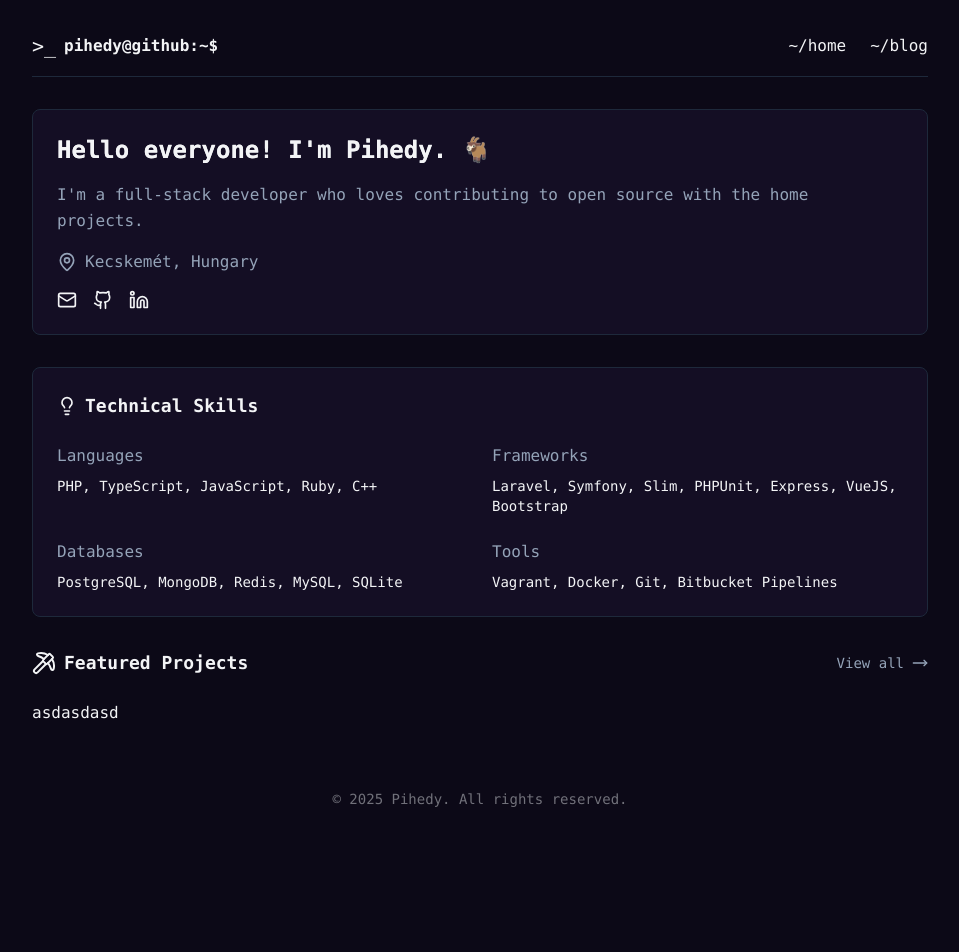
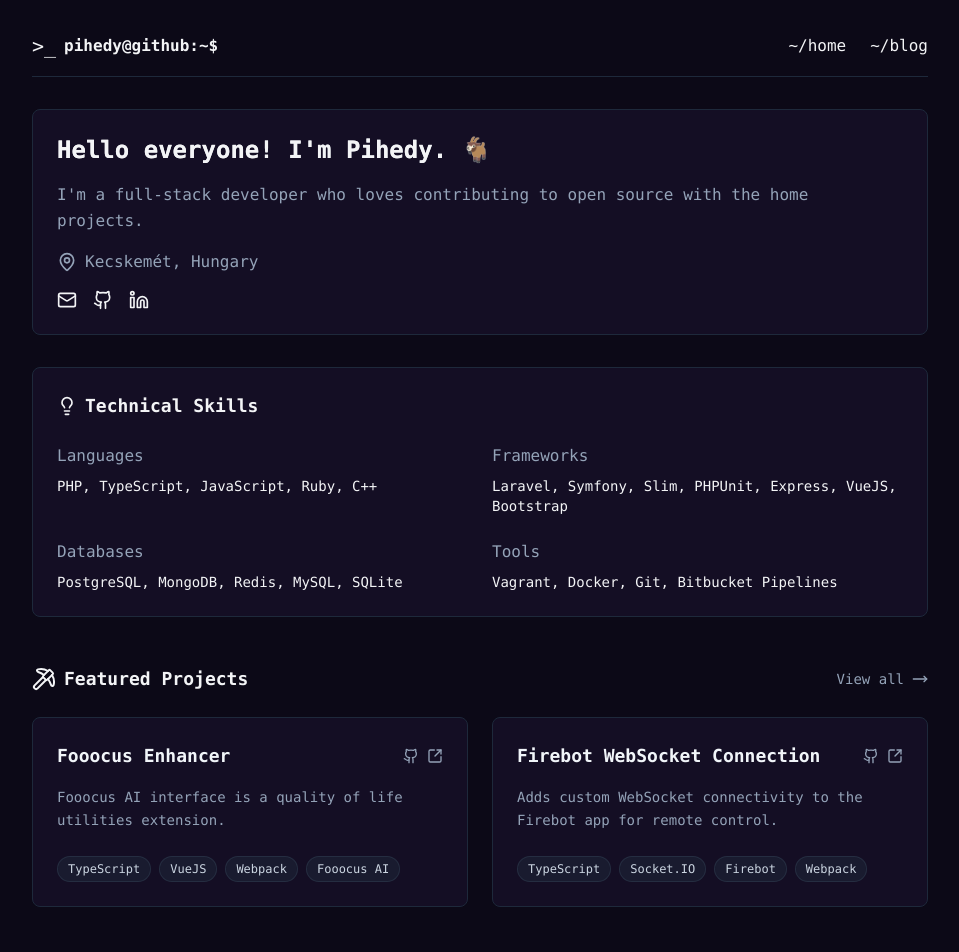
Before and after one commit to pihedy/pihedy.github.io, a Vue app: page / in a window 1280 px wide. Shown: the top 952 px of the page, without its empty margins (160-1119 px from the left). Before the commit the page ends 873 px from the top, so only its background shows below. Built offline with nearby package versions, Linux system fonts and the light colour scheme.

Commit message:
Add project and template.

```diff
--- a/package.json
+++ b/package.json
@@ -15,7 +15,7 @@
         "vue-router": "^4.2.0"
     },
     "devDependencies": {
-        "@types/node": "^22.13.9",
+        "@types/node": "^22.13.10",
         "@vitejs/plugin-vue": "^5.0.0",
         "autoprefixer": "^10.4.20",
         "gh-pages": "^5.0.0",
--- /dev/null
+++ b/src/data/projects.json
@@ -0,0 +1,22 @@
+[
+    {
+        "name": "Fooocus Enhancer",
+        "description": "Fooocus AI interface is a quality of life utilities extension.",
+        "image": "https://placehold.co/600x400",
+        "link": "https://github.com/pihedy/fooocus-enhancer",
+        "tags": [
+            "TypeScript", "VueJS", "Webpack", "Fooocus AI"
+        ],
+        "featured": true
+    },
+    {
+        "name": "Firebot WebSocket Connection",
+        "description": "Adds custom WebSocket connectivity to the Firebot app for remote control.",
+        "image": "https://placehold.co/600x400",
+        "link": "https://github.com/pihedy/firebot-custom-websocket-connection",
+        "tags": [
+            "TypeScript", "Socket.IO", "Firebot", "Webpack"
+        ],
+        "featured": true
+    }
+]
--- /dev/null
+++ b/src/elements/global/ProjectList.vue
@@ -0,0 +1,62 @@
+<script setup lang="ts">
+
+import { computed, PropType } from 'vue';
+
+import { Github, SquareArrowOutUpRight } from 'lucide-vue-next';
+
+
+import { Project } from '@/types/Project';
+
+const props = defineProps({
+    projects: {
+        type: Array as PropType<Project[]>,
+        required: true
+    },
+    onlyFeatured: {
+        type: Boolean,
+        default: false
+    }
+});
+
+const projects = computed(() => {
+    if (props.onlyFeatured) {
+        return props.projects.filter(project => project.featured);
+    }
+
+    return props.projects;
+});
+
+console.log(projects.value);
+
+</script>
+
+<template>
+
+    <div class="grid md:grid-cols-2 gap-6">
+        <a href="#" class="card" v-for="project in projects">
+
+            <div class="flex justify-between items-center gap-4">
+                <h3 class="font-bold text-lg text-slate-100 group-hover:text-green-400 transition-colors">
+                    {{ project.name }}
+                </h3>
+
+                <div class="flex items-center gap-2 text-slate-400">
+                    <Github class="w-4 h-4" />
+                    <SquareArrowOutUpRight class="w-4 h-4" />
+                </div>
+            </div>
+
+            <p class="text-sm text-slate-400 line-clamp-2 leading-relaxed pt-4">
+                {{ project.description }}
+            </p>
+
+            <div class="flex flex-wrap gap-2 pt-6">
+                <span
+                    class="text-xs font-medium px-2.5 py-1 rounded-full bg-slate-800/50 text-slate-300 border border-slate-700/50 hover:text-purple-400 hover:border-purple-500/50 hover:bg-purple-500/5 transition-all duration-300"
+                    v-for="tag in project.tags"
+                >{{ tag }}</span>
+            </div>
+        </a>
+    </div>
+
+</template>
--- a/src/elements/home/ProjectsList.vue
+++ b/src/elements/home/FeaturedProjects.vue
@@ -1,12 +1,15 @@
 <script setup lang="ts">
 
-import { Pickaxe } from 'lucide-vue-next';
-import { MoveRight } from 'lucide-vue-next';
+import { Pickaxe, MoveRight } from 'lucide-vue-next';
+
+import ProjectList from '@/elements/global/ProjectList.vue';
+
+import projects from '@/data/projects.json';
 
 </script>
 
 <template>
-    <section id="projects-list" class="space-y-6">
+    <section id="projects-list" class="space-y-6 pt-4">
 
         <div class="flex items-center justify-between">
 
@@ -22,8 +25,6 @@ import { MoveRight } from 'lucide-vue-next';
 
         </div>
 
-        <div class="grid md:grid-cols-2 gap-6">
-            asdasdasd
-        </div>
+        <ProjectList :projects="projects" :featured="true" />
     </section>
 </template>
--- /dev/null
+++ b/src/types/Project.ts
@@ -0,0 +1,11 @@
+/**
+ * Define the Project type.
+ */
+export type Project = {
+    name: string;
+    description: string;
+    image: string;
+    link: string;
+    tags: string[];
+    featured: boolean;
+};
--- a/src/views/Home.vue
+++ b/src/views/Home.vue
@@ -2,7 +2,7 @@
 
 import About from '@/elements/home/About.vue';
 import Skills from '@/elements/home/Skills.vue';
-import ProjectsList from '@/elements/home/ProjectsList.vue';
+import ProjectsList from '@/elements/home/FeaturedProjects.vue';
 
 </script>
 
--- a/vite.config.ts
+++ b/vite.config.ts
@@ -17,4 +17,8 @@ export default defineConfig({
             '@': path.resolve(__dirname, 'src'),
         },
     },
+    json: {
+        namedExports: true,
+        stringify: false
+    }
 });
```
Also changed, not shown: 1 other file (tests, documents, lock files or other folders).
